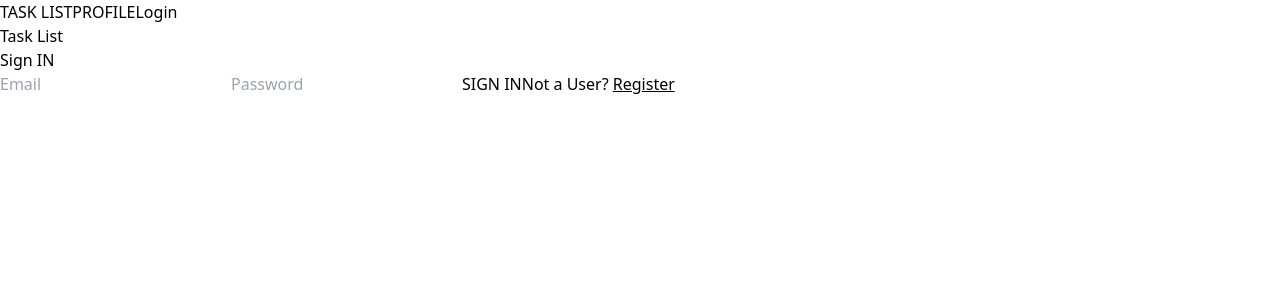
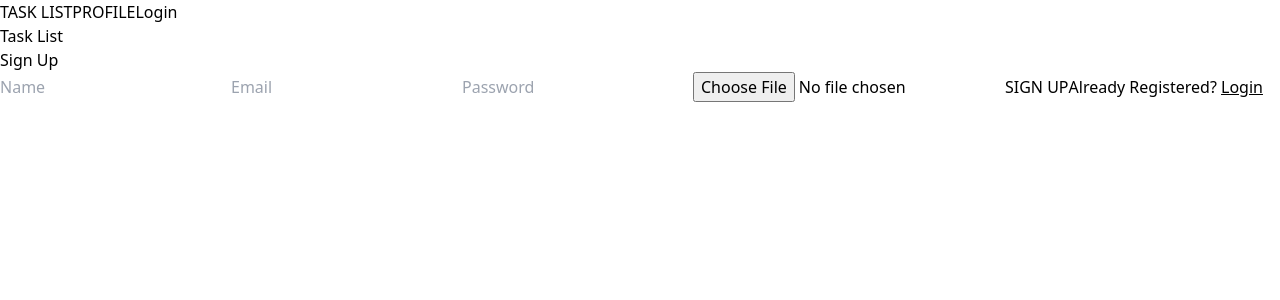
Before and after one commit to baibhavKumar1/greenMentor, a React (Vite) app in the folder client/: page / in a window 1280 px wide. Shown: the top 300 px of the page. Built offline with nearby package versions, Linux system fonts and the light colour scheme; no server answers.

Commit message:
Fix: Register route

```diff
--- a/client/src/Components/AllRoutes.jsx
+++ b/client/src/Components/AllRoutes.jsx
@@ -1,6 +1,6 @@
 import { Route, Routes } from 'react-router-dom'
 import Login from './Login'
-import {Register} from './Register'
+import Register from './Register'
 import Tasks from '../Pages/Tasks'
 import Profile from '../Pages/Profile'
 
@@ -8,8 +8,8 @@ const AllRoutes = () => {
   return (
     <div>
         <Routes>
-            <Route path='/' element={<Login/>}/>
-            <Route path='/register' element={<Register/>}/>
+            <Route path='/login' element={<Login/>}/>
+            <Route path='/' element={<Register/>}/>
             <Route path='/tasks' element={<Tasks/>}/>
             <Route path='/profile' element={<Profile/>}/>
         </Routes>
--- a/client/src/Components/Login.jsx
+++ b/client/src/Components/Login.jsx
@@ -47,7 +47,7 @@ const Login = () => {
         <button onClick={handleSignup} className='bg-blue-100' type="submit">
           SIGN IN
         </button>
-        <a href='/register' className='border-none'>Not a User? <u>Register</u></a>
+        <a href='/' className='border-none'>Not a User? <u>Register</u></a>
       </form>
     </div>
   );
--- a/client/src/Components/Register.jsx
+++ b/client/src/Components/Register.jsx
@@ -3,7 +3,7 @@ import { useDispatch } from 'react-redux';
 import { Signup } from '../redux/AuthReducer/action';
 import { useNavigate } from 'react-router-dom'
 
-export const Register = () => {
+const Register = () => {
   const dispatch = useDispatch();
   const navigate = useNavigate()
   const [formData, setFormData] = useState({
@@ -68,8 +68,10 @@ export const Register = () => {
         <button onClick={handleSignup} className='bg-blue-100' type="submit">
           SIGN UP
         </button>
-        <a className='border-none' href='/'>Already Registered? <u>Login</u></a>
+        <a className='border-none' href='/login'>Already Registered? <u>Login</u></a>
       </form>
     </div>
   );
 };
+
+export default Register
```
